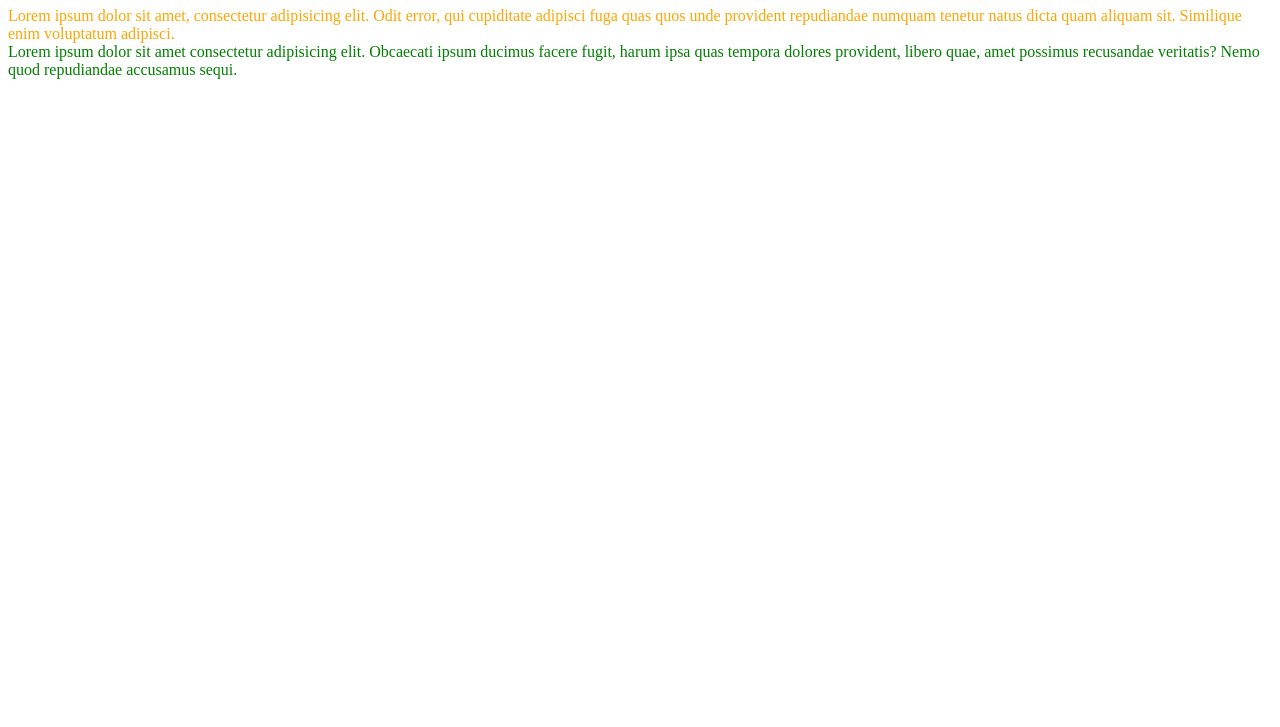
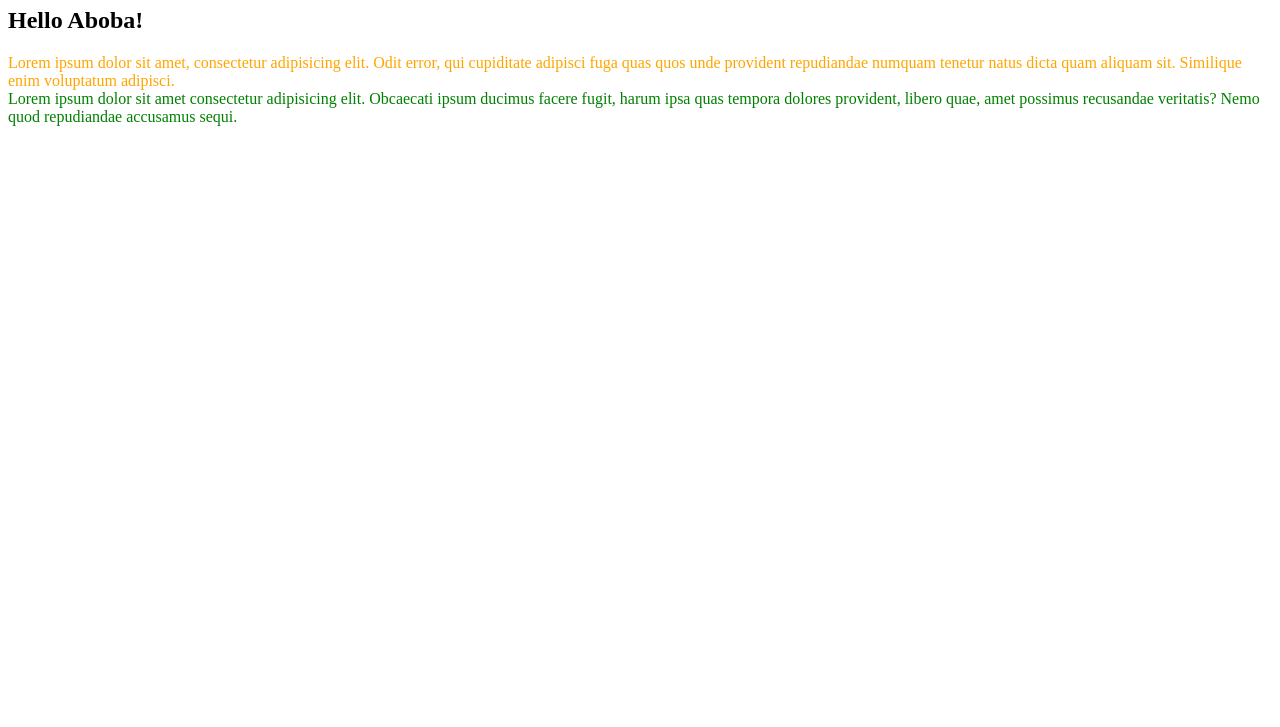
Before and after one commit to aklynio/project, a plain HTML site: page index.html in a window 1280 px wide. Shown: the part 73-800 px from the top of the page. Drawn offline with Linux system fonts and the light colour scheme.

Commit message:
index.html mod

```diff
--- a/index.html
+++ b/index.html
@@ -8,6 +8,7 @@
 </head>
 <body>
     <h1>Hello World! Aboba</h1>
+    <h2>Hello Aboba!</h2>
 
     <div class="wrapper">
         <div class="element big">Lorem ipsum dolor sit amet, consectetur adipisicing elit. Odit error, qui cupiditate adipisci fuga quas quos unde provident repudiandae numquam tenetur natus dicta quam aliquam sit. Similique enim voluptatum adipisci.</div>
```
